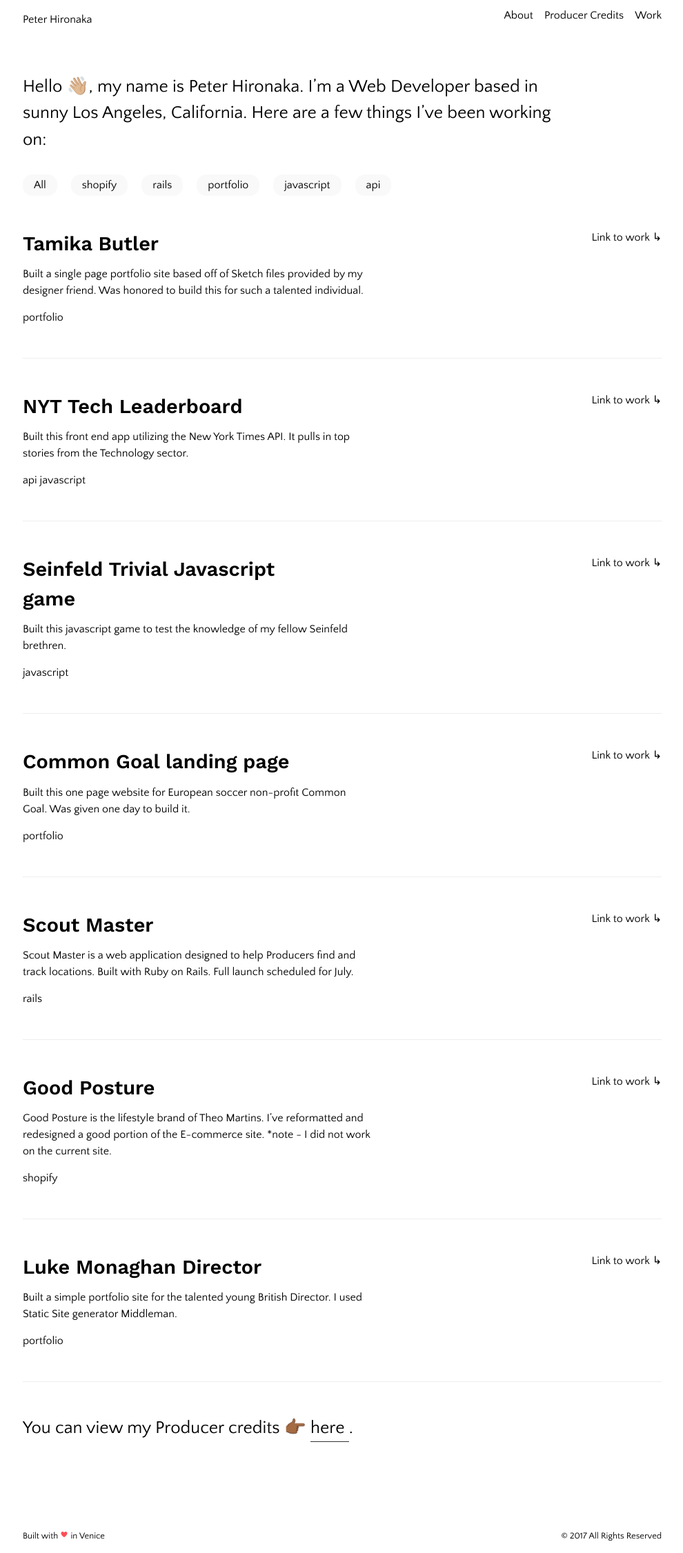
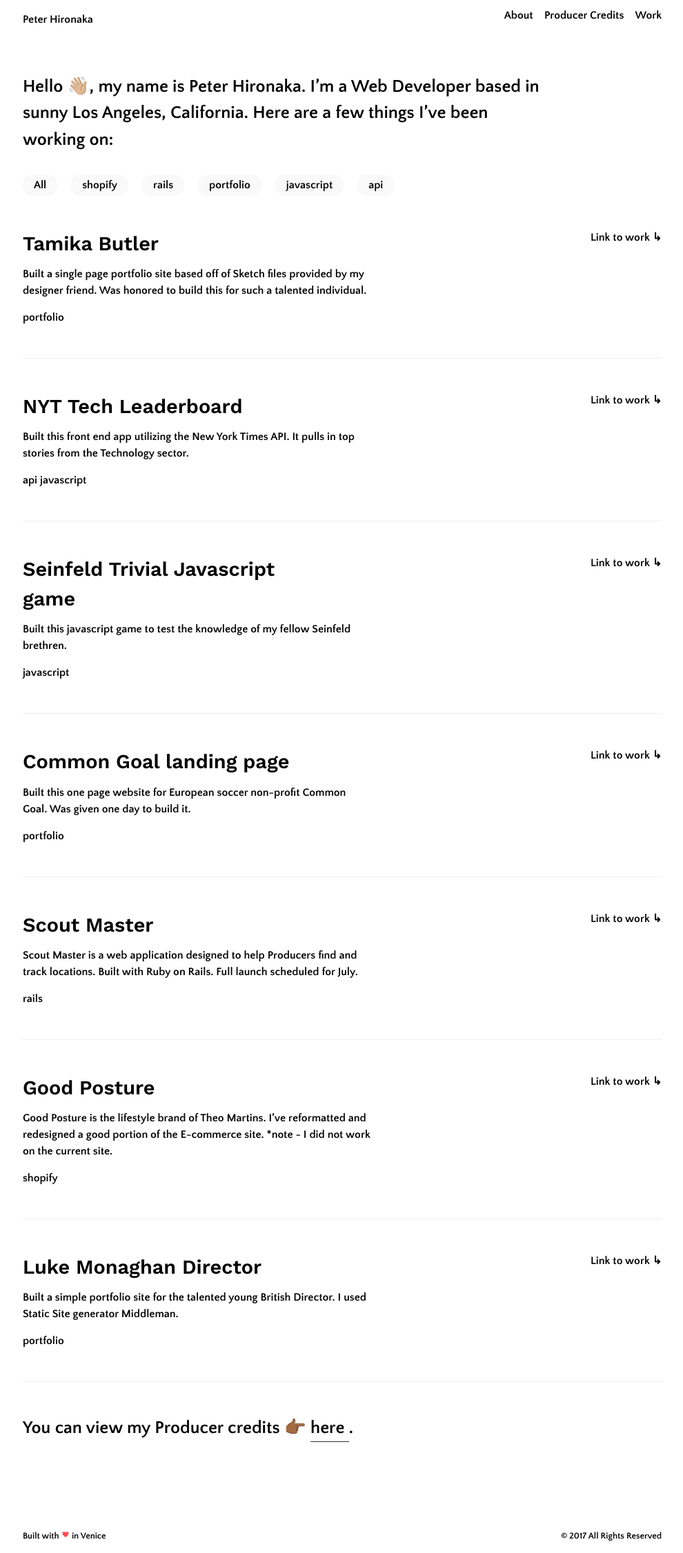
Before and after one commit to PHironaka/p-hironaka, a Jekyll site: the page built from index.html, in a window 1280 px wide. Shown: the whole page at 69% size, without its empty margins (144-1134 px from the left). Built offline with Jekyll 4.4.1, drawn with Linux system fonts in a browser that asks for light colours.

Commit message:
Updated Main

```diff
--- a/css/main.scss
+++ b/css/main.scss
@@ -13,7 +13,7 @@ $base-font-size:   .9em;
 $header-font-size:   1.4em;
 $header-font-weight: 400;
 $paragraph-font-weight: 300;
-$base-font-weight: 300;
+$base-font-weight: 700;
 $small-font-size:  $base-font-size * 0.875;
 $base-line-height: 1.5;
 $spacing-unit:     30px;
```
